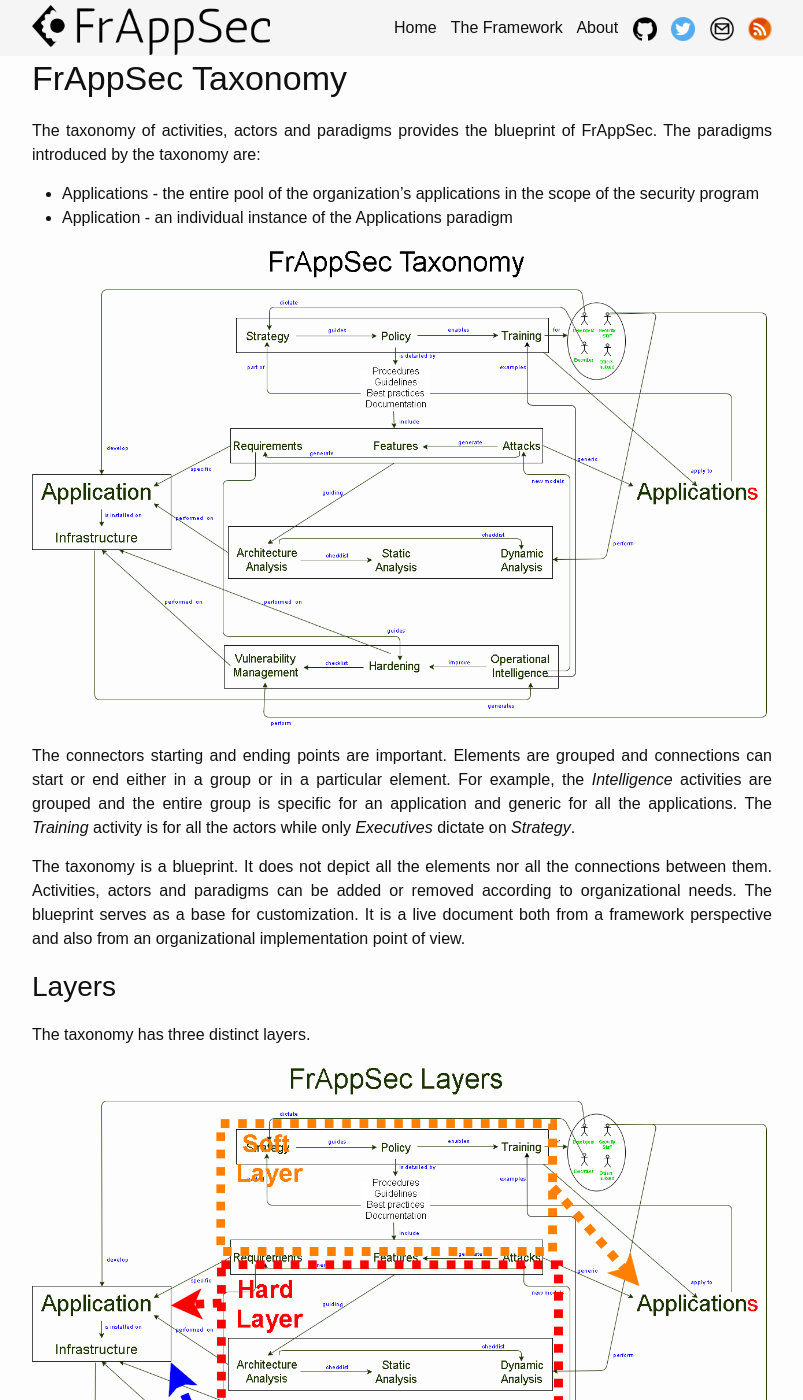
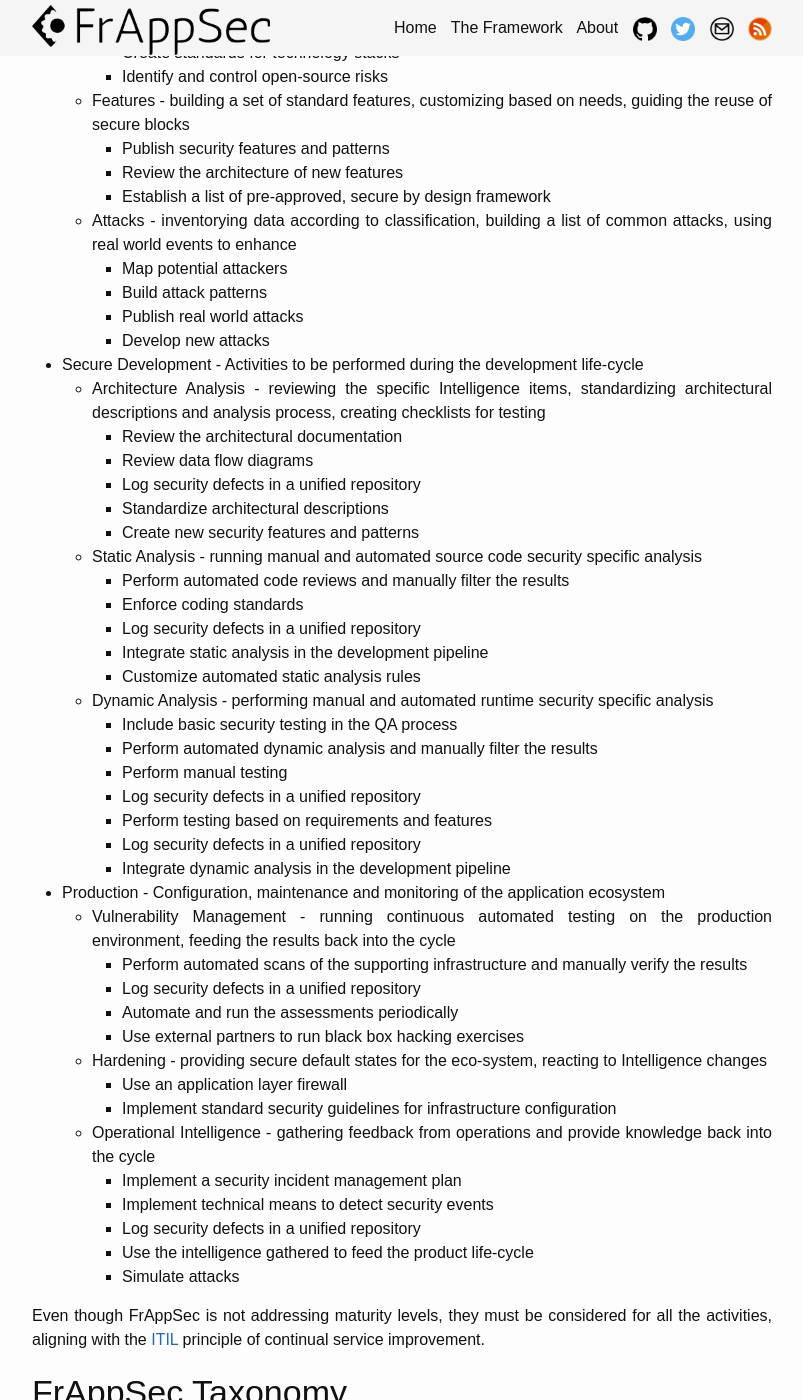
Before and after one commit to frappsec/frappsec.github.io, a Jekyll site: the page built from FrAppSec.md, in a window 1280 px wide and 1400 px high, scrolled down 17130 px. Shown: the whole window, without its empty margins (238-1041 px from the left). Built offline with Jekyll 4.4.1, drawn with Linux system fonts in a browser that asks for light colours; formulas are drawn with MathJax 3; some of the changed text lies outside the part shown.

```diff
--- a/FrAppSec.md
+++ b/FrAppSec.md
@@ -442,7 +442,7 @@ The Security stakeholder in the Q Matrix should be a reflection of the other one
 _FrAppSec Q Matrix_ is to be complited as part of the [hard layer](#layers), during the customization of the [intelligence group of activities in the maturity model](#activities). It is a specific document or set of documents for individual applications. It might not make sense to have a full matrix for all applications and this should be documented in the [service catalog](#service-catalog).
 
 <a name="activities"></a>
-### Activities
+# Activities
 
 The scope of FrAppSec is not to detail the activities. Other initiatives ( [BSIMM](https://www.bsimm.com/) and [OpenSAMM](http://www.opensamm.org/) in particular) already did this and they have been through a number of iterations, making them mature and robust. FrAppSec aims at providing the interconnection between the activities in order to achieve a successful application security program.
 
@@ -450,20 +450,74 @@ In alignment with BSIMM and OpenSAMM, FrAppSec defines 4 areas and 12 activities
 
 - Governance - Organization, management and measurement of application security
   - Strategy - defining the mission, roles and responsibilities, high level processes
+    - Define, track and categorize the scope (all applications)
+    - Define and publish processes
+    - Integrate with the processes to provide security and privacy sign-off
+    - Promote the existance and role of the security group
+    - Identify and collect metrics
+    - Track the security status in a unified manner
   - Policy - collecting requirements and publish the top level policy and the associated processes
+    - Unify regulatory pressures
+    - Create secure development policy
+    - Perform data inventory based on data classification
+    - Align 3rd parties with the internal privacy and policy program
+    - Improve policies based on the feedback from the development lifecycle
   - Training - providing targeted training for all the stakeholders
+    - Provide generic training
+    - Provide specific training
+    - Use internal, real world examples for training
+    - Execute hackathons
 - Intelligence - Collection of knowledge to guide the secure development cycle
   - Requirements - creating generic and specific requirements derived from the regulatory and strategic specifications
+    - Publish security standards and requirements
+    - Translate compliance in security requirements
+    - Create standards for technology stacks
+    - Identify and control open-source risks
   - Features - building a set of standard features, customizing based on needs, guiding the reuse of secure blocks
+    - Publish security features and patterns
+    - Review the architecture of new features
+    - Establish a list of pre-approved, secure by design framework
   - Attacks - inventorying data according to classification, building a list of common attacks, using real world events to enhance
+    - Map potential attackers
+    - Build attack patterns
+    - Publish real world attacks
+    - Develop new attacks
 - Secure Development - Activities to be performed during the development life-cycle
   - Architecture Analysis - reviewing the specific Intelligence items, standardizing architectural descriptions and analysis process, creating checklists for testing
+    - Review the architectural documentation
+    - Review data flow diagrams
+    - Log security defects in a unified repository
+    - Standardize architectural descriptions
+    - Create new security features and patterns
   - Static Analysis - running manual and automated source code security specific analysis
+    - Perform automated code reviews and manually filter the results
+    - Enforce coding standards
+    - Log security defects in a unified repository
+    - Integrate static analysis in the development pipeline
+    - Customize automated static analysis rules
   - Dynamic Analysis - performing manual and automated runtime security specific analysis
+    - Include basic security testing in the QA process
+    - Perform automated dynamic analysis and manually filter the results
+    - Perform manual testing
+    - Log security defects in a unified repository
+    - Perform testing based on requirements and features
+    - Log security defects in a unified repository
+    - Integrate dynamic analysis in the development pipeline
 - Production - Configuration, maintenance and monitoring of the application ecosystem
   - Vulnerability Management - running continuous automated testing on the production environment, feeding the results back into the cycle
+    - Perform automated scans of the supporting infrastructure and manually verify the results
+    - Log security defects in a unified repository
+    - Automate and run the assessments periodically
+    - Use external partners to run black box hacking exercises
   - Hardening - providing secure default states for the eco-system, reacting to Intelligence changes
+    - Use an application layer firewall
+    - Implement standard security guidelines for infrastructure configuration
   - Operational Intelligence - gathering feedback from operations and provide knowledge back into the cycle
+    - Implement a security incident management plan
+    - Implement technical means to detect security events
+    - Log security defects in a unified repository
+    - Use the intelligence gathered to feed the product life-cycle
+    - Simulate attacks
 
 Even though FrAppSec is not addressing maturity levels, they must be considered for all the activities, aligning with the [ITIL](https://en.wikipedia.org/wiki/ITIL) principle of continual service improvement.
 
```
